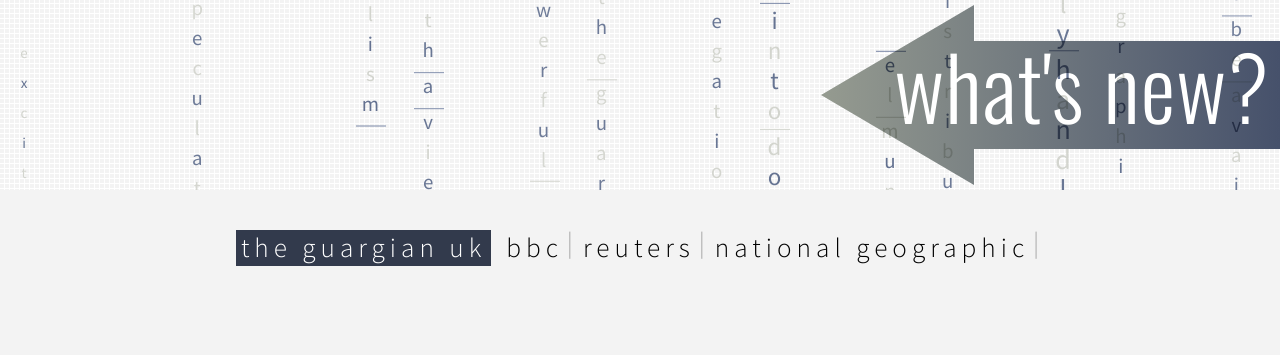
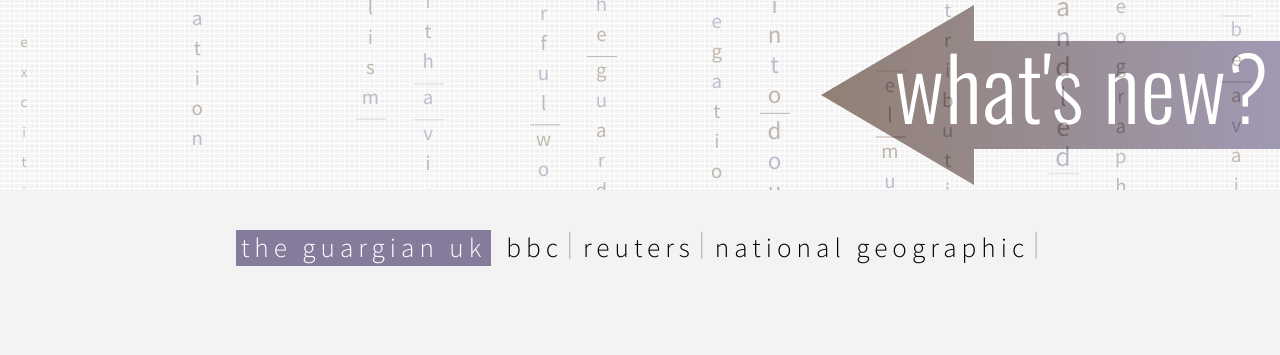
Before and after one commit to andiva-mira/apinews-app, a website built with webpack: page src/index.html in a window 1280 px wide. Built offline with nearby package versions, Linux system fonts and the light colour scheme; no server answers.

Commit message:
dist folder added

```diff
--- a/src/css/partials/_variables.scss
+++ b/src/css/partials/_variables.scss
@@ -1,6 +1,6 @@
 /********Themes********/
 //Replace theme with the following allowed values: Null, Coffee, Afternoon, Wine, Autumn, Sea, Pale, PaleTwo, Mono, Nature
-$theme: Afternoon;
+$theme: Coffee;
 
 // default color theme
 $primaryA: #9c7737;
```
Also changed, not shown: dist/index.html (added), 2 other files.
